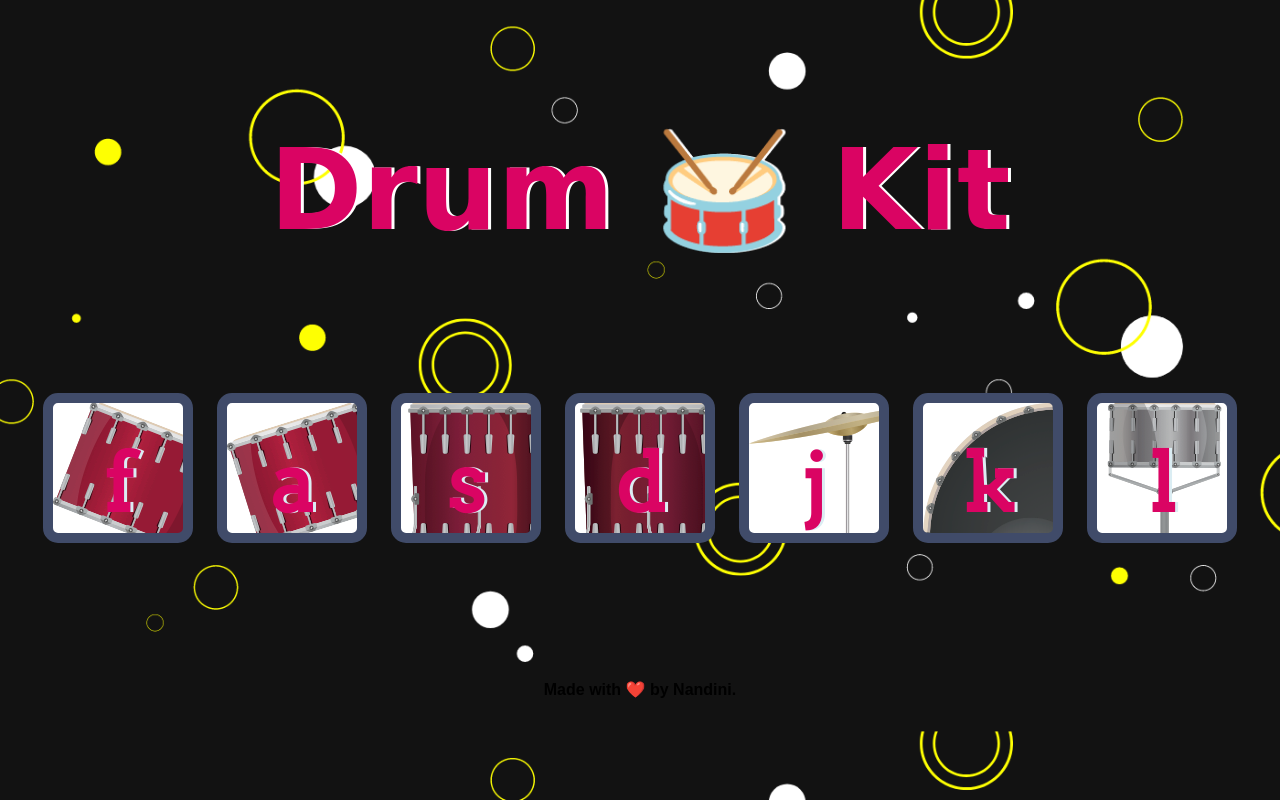
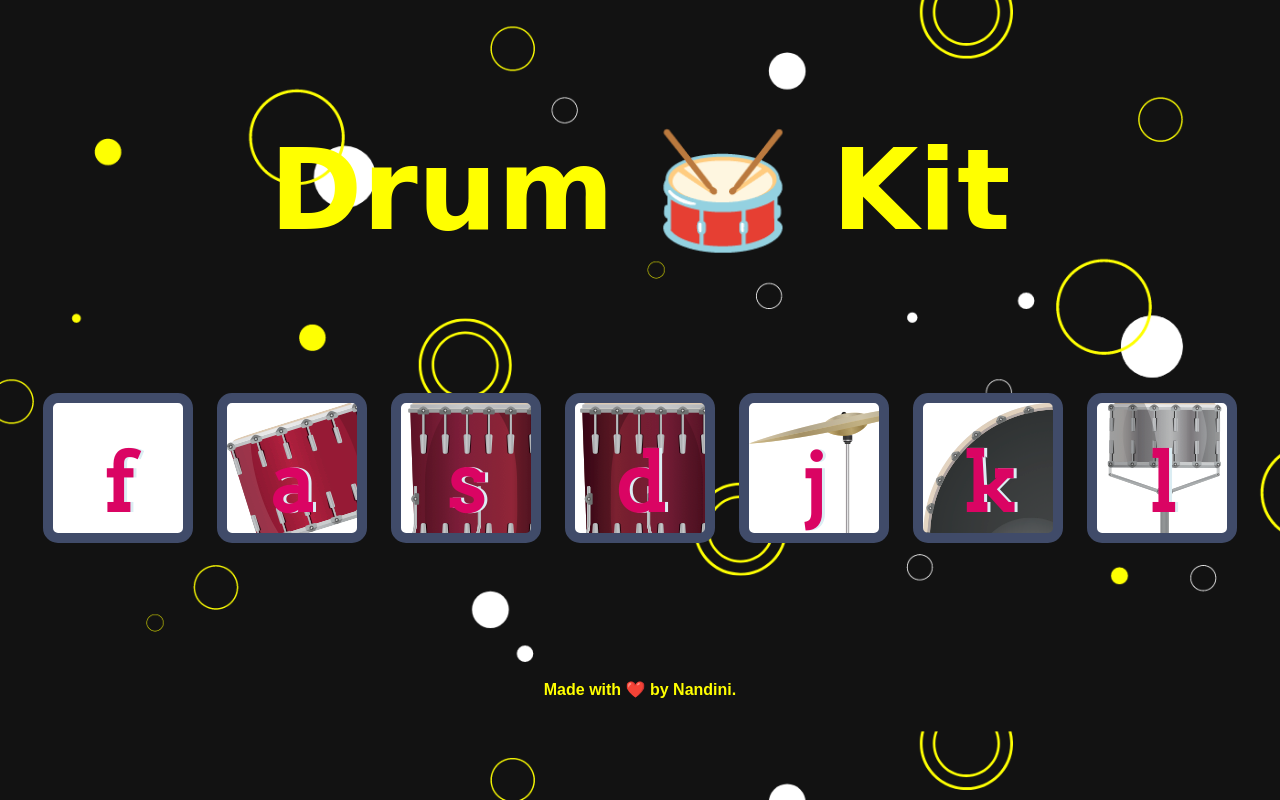
Before and after one commit to NandiniChaurasia/Drum-Kit, a plain HTML site: page index.html in a window 1280 px wide. Drawn offline with Linux system fonts and the light colour scheme; a web font is replaced by a local one.

Commit message:
Update styles.css

```diff
--- a/styles.css
+++ b/styles.css
@@ -6,23 +6,23 @@ body {
 
 h1 {
   font-size: 7rem;
-  color: #DA0463;
+  color: yellow;
   font-family: 'Forum', cursive;
   padding-top: 50px;
-  text-shadow: 3px 0 white;
+
 
 
 
 }
 
 footer {
-  color: black;
+  color: yellow;
   font-family: sans-serif;
   font-weight: bold;
 
 }
 
-.f {
+.w {
   background-image: url(images/tom1.png);
 
 }
```
